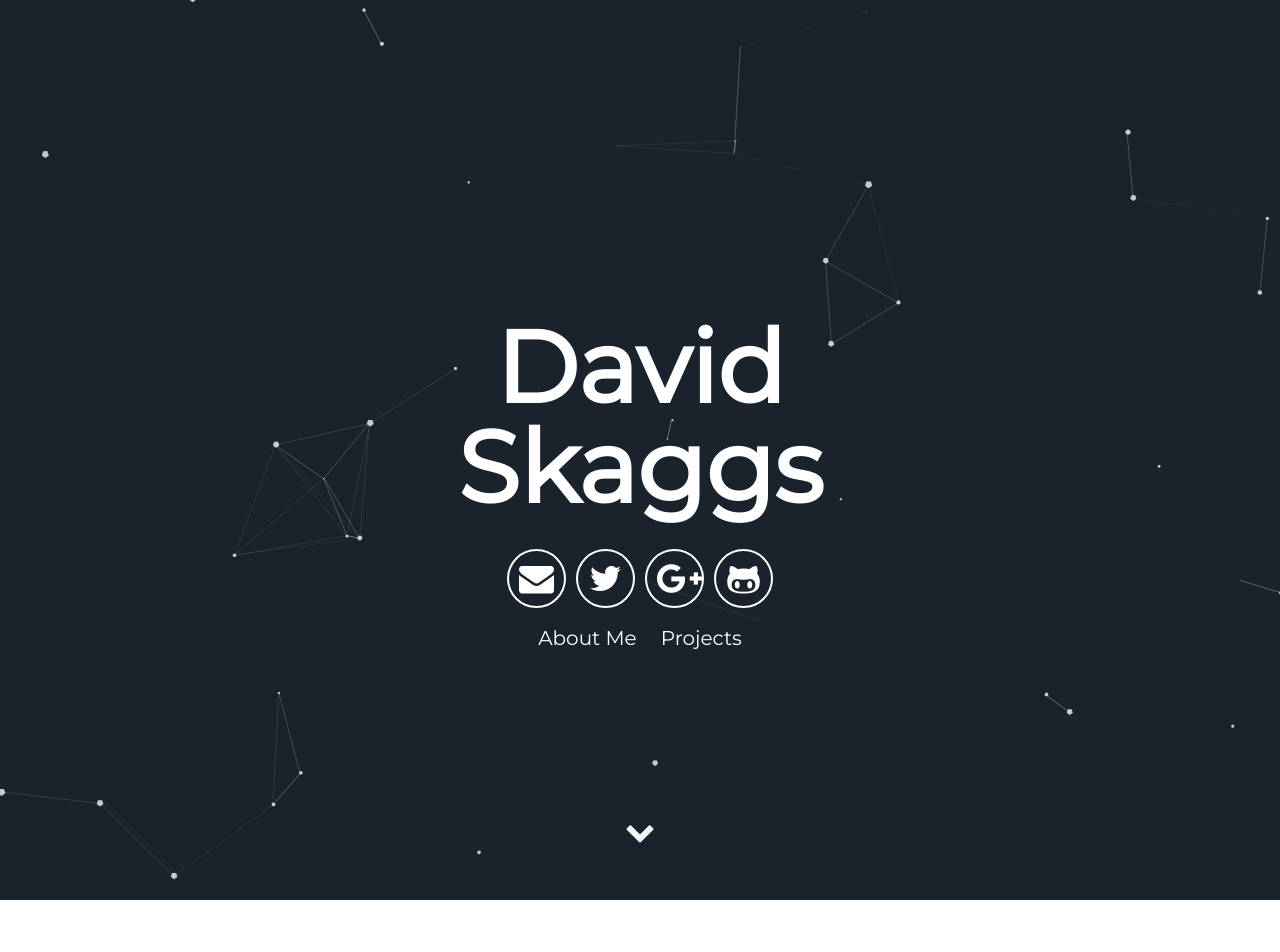
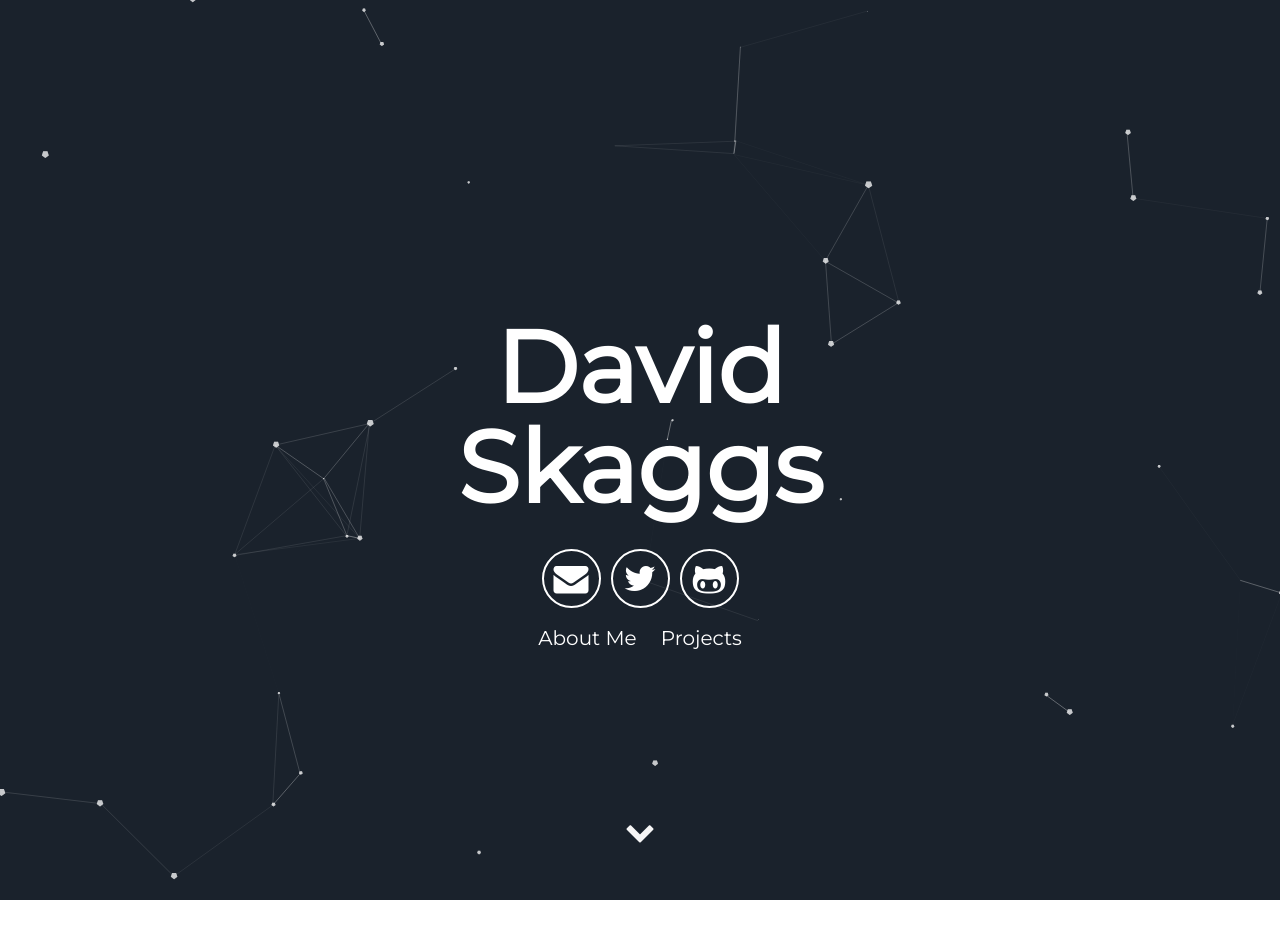
Before and after one commit to davidtskaggs/davidtskaggs.github.io, a Jekyll site: the page built from index.html, in a window 1280 px wide. Shown: the top 952 px of the page. Built offline with Jekyll 4.4.1, drawn with Linux system fonts in a browser that asks for light colours.

Commit message:
Update header.html

```diff
--- a/_includes/header.html
+++ b/_includes/header.html
@@ -7,7 +7,7 @@
       <div class="header-icons">
         <a aria-label="Send email" href="mailto:{{ site.email }}"><i class="icon fa fa-envelope"></i></a>
         <a aria-label="My Twitter" target="_blank" href="https://twitter.com/{{ site.twitter_username }}"><i class="icon fa fa-twitter" aria-hidden="true"></i></a>
-        <a aria-label="My Google Plus" target="_blank" href="#"><i class="icon fa fa-google-plus" aria-hidden="true"></i></a>
+<!--         <a aria-label="My Google Plus" target="_blank" href="#"><i class="icon fa fa-google-plus" aria-hidden="true"></i></a> -->
         <a aria-label="My Github" target="_blank" href="https://github.com/{{ site.github_username }}"><i class="icon fa fa-github-alt" aria-hidden="true"></i></a>
       </div>
       <div class="header-links">
```
